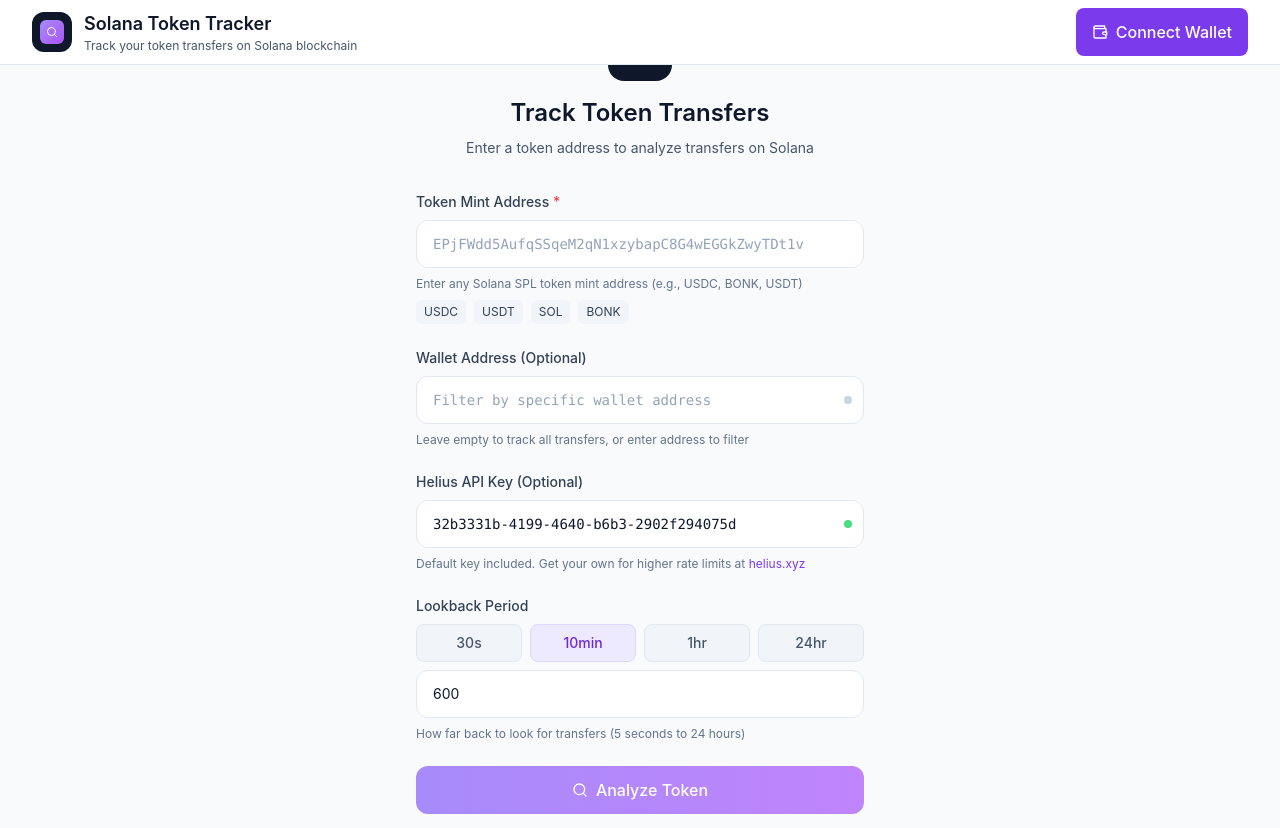
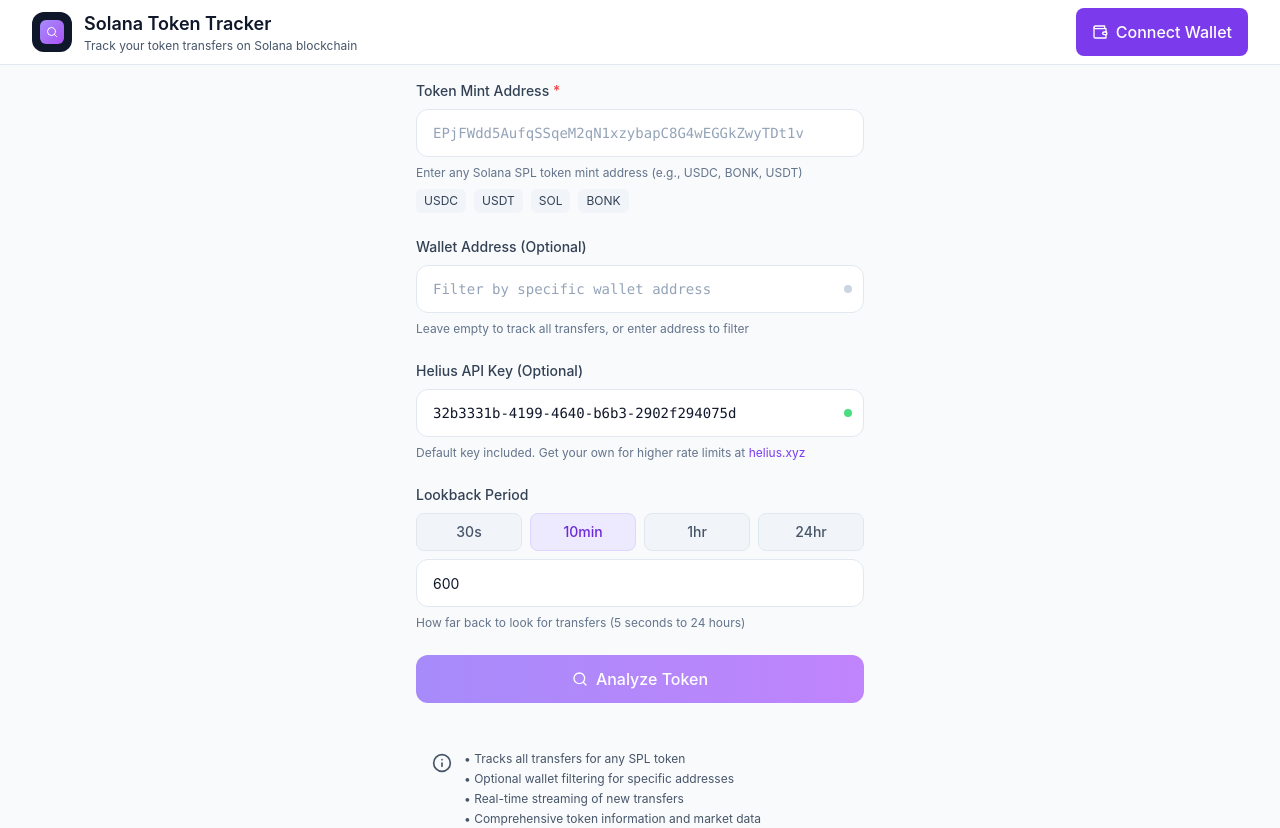
Before and after one commit to EliteAA2ng/SOLTOKENTRACKER, a React (Vite) app: page / in a window 1280 px wide. Shown: the top 828 px of the page. Built offline with nearby package versions, Linux system fonts and the light colour scheme.

Commit message:
Remove duplicate header section from WalletInput component

```diff
--- a/src/components/WalletInput.tsx
+++ b/src/components/WalletInput.tsx
@@ -93,23 +93,8 @@
   };
 
   return (
-    <div className="min-h-screen flex items-center justify-center p-4 -mt-16">
+    <div className="min-h-screen flex items-center justify-center p-4">
       <div className="w-full max-w-md">
-        {/* Header */}
-        <div className="text-center mb-8">
-          <div className="inline-flex items-center justify-center w-16 h-16 bg-slate-900 rounded-2xl mb-4">
-            <div className="w-8 h-8 bg-gradient-to-br from-violet-400 to-purple-500 rounded-lg flex items-center justify-center">
-              <Search className="w-4 h-4 text-white" />
-            </div>
-          </div>
-          <h1 className="text-2xl font-semibold text-slate-900 mb-2">
-            Track Token Transfers
-          </h1>
-          <p className="text-slate-600 text-sm leading-relaxed">
-            Enter a token address to analyze transfers on Solana
-          </p>
-        </div>
-
         {/* Form */}
         <form onSubmit={handleSubmit} className="space-y-6">
           {/* Token Mint Address */}
```
